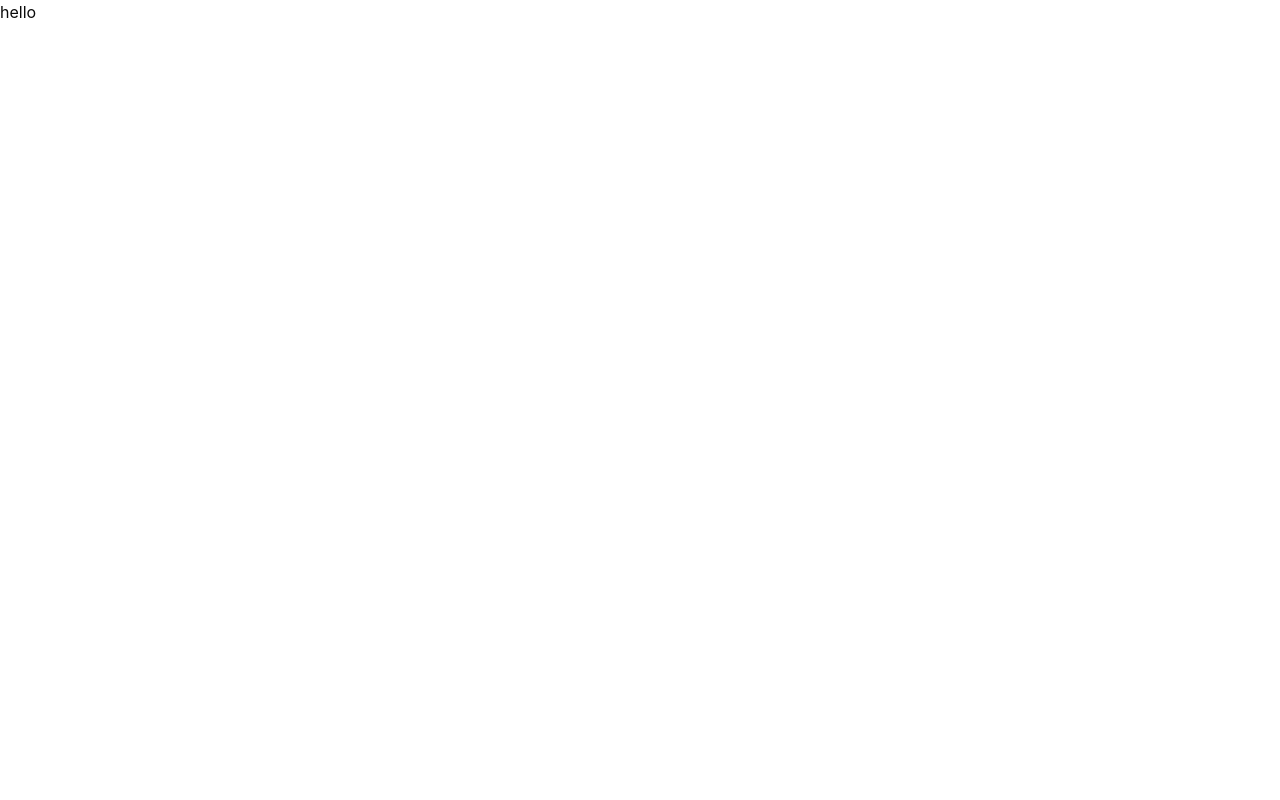
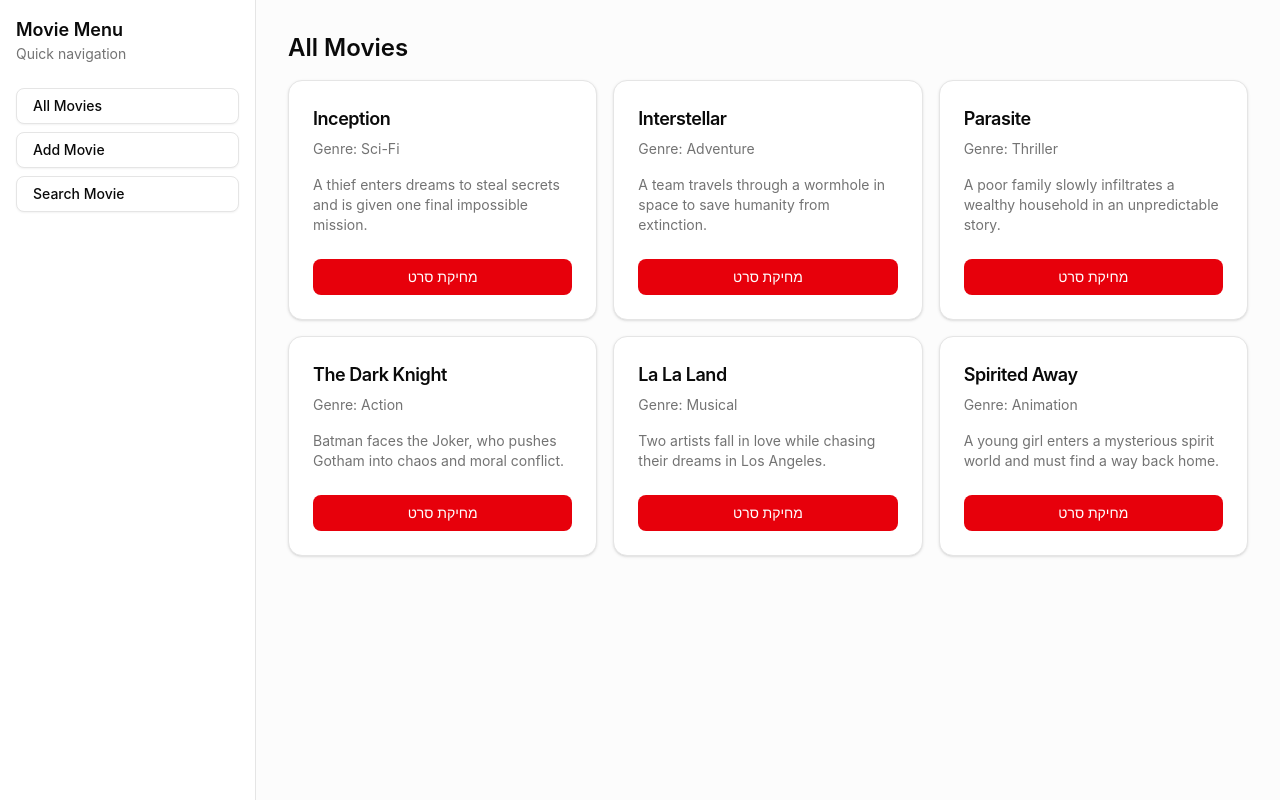
Before and after one commit to shifu5142/SV-Test, a React (Vite) app: page /all-movies in a window 1280 px wide. Built offline with nearby package versions, Linux system fonts and the light colour scheme.

Commit message:
added all movies page without any funcuality

```diff
--- a/src/App.tsx
+++ b/src/App.tsx
@@ -1,6 +1,7 @@
 import { BrowserRouter, Routes, Route } from "react-router-dom";
 import AddMovie from "./components/add-movie";
 import Home from "./components/ui/home";
+import AllMovies from "./components/all-movies";
 function App() {
   // Strip trailing slashes so we never get "//"
   const BACKEND_URL = (
@@ -15,18 +16,13 @@ function App() {
     .catch((err) => console.error(err));
 
   return (
-    <>
-      <BrowserRouter>
-        <Routes>
-          <Route path="/" element={<Home />} />
-          <Route path="/add-movie" element={<AddMovie />} />
-          <Route path="/search-movie" element={<searchMovie />} />
-          <Route path="/all-movies" element={<allMovies />} />
-        </Routes>
-      </BrowserRouter>
-      <h1>hello</h1>
-    </>
+    <BrowserRouter>
+      <Routes>
+        <Route path="/" element={<Home />} />
+        <Route path="/AddMovie" element={<AddMovie />} />
+        <Route path="/all-movies" element={<AllMovies />} />
+      </Routes>
+    </BrowserRouter>
   );
 }
-
 export default App;
--- a/src/components/all-movies.tsx
+++ b/src/components/all-movies.tsx
@@ -0,0 +1,136 @@
+import MenuBar from "@/components/menu-bar";
+import { Button } from "@/components/ui/button";
+import {
+  Card,
+  CardContent,
+  CardDescription,
+  CardFooter,
+  CardHeader,
+  CardTitle,
+} from "@/components/ui/card";
+
+function AllMovies() {
+  return (
+    <div className="min-h-screen bg-muted/30 flex">
+      <MenuBar />
+
+      <main className="flex-1 p-4 md:p-8">
+        <div className="mx-auto w-full max-w-5xl space-y-4">
+          <h1 className="text-2xl font-semibold">All Movies</h1>
+
+          <div className="grid gap-4 sm:grid-cols-2 lg:grid-cols-3">
+            <Card>
+              <CardHeader>
+                <CardTitle>Inception</CardTitle>
+                <CardDescription>Genre: Sci-Fi</CardDescription>
+              </CardHeader>
+              <CardContent>
+                <p className="text-sm text-muted-foreground">
+                  A thief enters dreams to steal secrets and is given one final
+                  impossible mission.
+                </p>
+              </CardContent>
+              <CardFooter>
+                <Button variant="destructive" className="w-full">
+                  מחיקת סרט
+                </Button>
+              </CardFooter>
+            </Card>
+
+            <Card>
+              <CardHeader>
+                <CardTitle>Interstellar</CardTitle>
+                <CardDescription>Genre: Adventure</CardDescription>
+              </CardHeader>
+              <CardContent>
+                <p className="text-sm text-muted-foreground">
+                  A team travels through a wormhole in space to save humanity
+                  from extinction.
+                </p>
+              </CardContent>
+              <CardFooter>
+                <Button variant="destructive" className="w-full">
+                  מחיקת סרט
+                </Button>
+              </CardFooter>
+            </Card>
+
+            <Card>
+              <CardHeader>
+                <CardTitle>Parasite</CardTitle>
+                <CardDescription>Genre: Thriller</CardDescription>
+              </CardHeader>
+              <CardContent>
+                <p className="text-sm text-muted-foreground">
+                  A poor family slowly infiltrates a wealthy household in an
+                  unpredictable story.
+                </p>
+              </CardContent>
+              <CardFooter>
+                <Button variant="destructive" className="w-full">
+                  מחיקת סרט
+                </Button>
+              </CardFooter>
+            </Card>
+
+            <Card>
+              <CardHeader>
+                <CardTitle>The Dark Knight</CardTitle>
+                <CardDescription>Genre: Action</CardDescription>
+              </CardHeader>
+              <CardContent>
+                <p className="text-sm text-muted-foreground">
+                  Batman faces the Joker, who pushes Gotham into chaos and moral
+                  conflict.
+                </p>
+              </CardContent>
+              <CardFooter>
+                <Button variant="destructive" className="w-full">
+                  מחיקת סרט
+                </Button>
+              </CardFooter>
+            </Card>
+
+            <Card>
+              <CardHeader>
+                <CardTitle>La La Land</CardTitle>
+                <CardDescription>Genre: Musical</CardDescription>
+              </CardHeader>
+              <CardContent>
+                <p className="text-sm text-muted-foreground">
+                  Two artists fall in love while chasing their dreams in Los
+                  Angeles.
+                </p>
+              </CardContent>
+              <CardFooter>
+                <Button variant="destructive" className="w-full">
+                  מחיקת סרט
+                </Button>
+              </CardFooter>
+            </Card>
+
+            <Card>
+              <CardHeader>
+                <CardTitle>Spirited Away</CardTitle>
+                <CardDescription>Genre: Animation</CardDescription>
+              </CardHeader>
+              <CardContent>
+                <p className="text-sm text-muted-foreground">
+                  A young girl enters a mysterious spirit world and must find a
+                  way back home.
+                </p>
+              </CardContent>
+              <CardFooter>
+                <Button variant="destructive" className="w-full">
+                  מחיקת סרט
+                </Button>
+              </CardFooter>
+            </Card>
+          </div>
+        </div>
+      </main>
+    </div>
+  );
+}
+
+export default AllMovies;
--- a/src/components/menu-bar.tsx
+++ b/src/components/menu-bar.tsx
@@ -15,10 +15,10 @@ function MenuBar() {
           <Link to="/all-movies">All Movies</Link>
         </Button>
         <Button asChild variant="outline" className="w-full justify-start">
-          <Link to="/add-movie">Add Movie</Link>
+          <Link to="/AddMovie">Add Movie</Link>
         </Button>
         <Button asChild variant="outline" className="w-full justify-start">
-          <Link to="/search-movie">Search Movie</Link>
+          <Link to="/SearchMovie">Search Movie</Link>
         </Button>
       </nav>
     </aside>
--- a/src/components/ui/home.tsx
+++ b/src/components/ui/home.tsx
@@ -1,3 +1,5 @@
+import { Link } from "react-router-dom";
+
 import { Button } from "@/components/ui/button";
 import {
   Card,
@@ -30,8 +32,8 @@ function Home() {
                   <span aria-hidden="true">▶</span>
                   Watch Trailer
                 </Button>
-                <Button size="lg" variant="outline">
-                  Browse Movies
+                <Button asChild size="lg" variant="outline">
+                  <Link to="/all-movies">Browse Movies</Link>
                 </Button>
               </div>
             </div>
```
